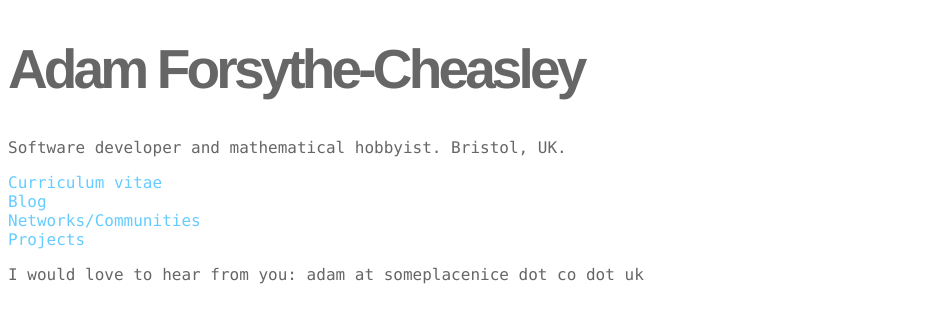
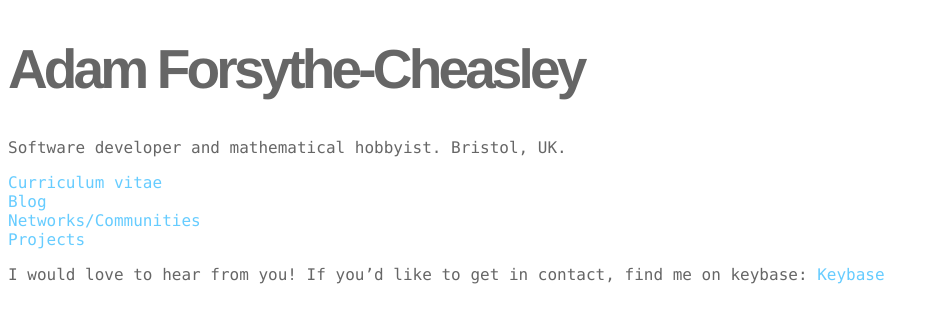
Before and after one commit to adamcheasley/adamcheasley.github.io, a Jekyll site: the page built from index.md, in a window 1280 px wide. Shown: the top 323 px of the page, without its empty margins (0-938 px from the left). Built offline with Jekyll 4.4.1, drawn with Linux system fonts in a browser that asks for light colours.

Commit message:
change contact details

```diff
--- a/index.md
+++ b/index.md
@@ -13,5 +13,5 @@ Bristol, UK.
 [Networks/Communities](/networks/)
 [Projects](/projects/)
 
-I would love to hear from you:
-adam at someplacenice dot co dot uk
+I would love to hear from you! If you'd like to get in contact, find me on keybase:
+[Keybase](https://keybase.io/adamfc)
```
